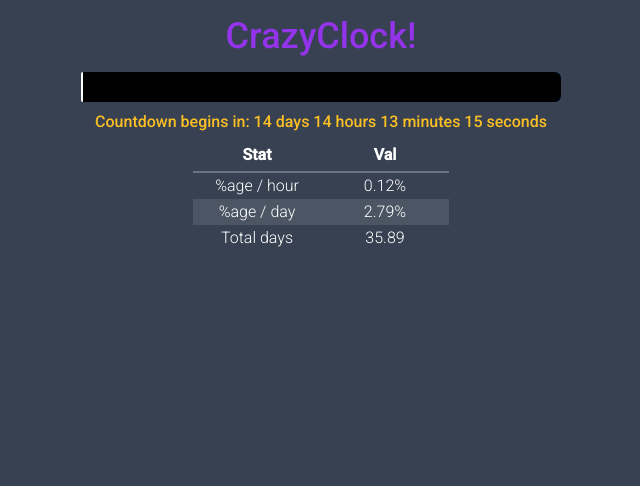
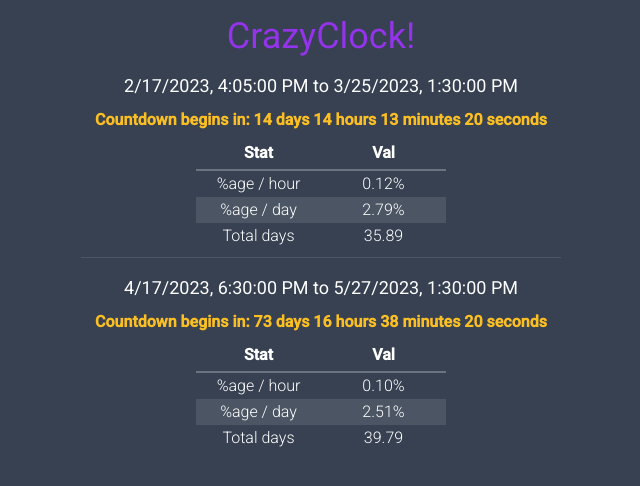
Before and after one commit to Maelstromeous/crazyclock, a Nuxt app: page / in a window 1280 px wide. Shown: the top 486 px of the page, without its empty margins (319-959 px from the left). Built offline with nearby package versions, Linux system fonts and the light colour scheme.

Commit message:
Added ability to create multiple clocks Added conditional to bar not to render if in countdown mode Fixed layout on table

```diff
--- a/app.vue
+++ b/app.vue
@@ -1,12 +1,11 @@
 <template>
-  <div id="app" class="w-full max-w-lg m-auto">
+  <div id="app" class="w-full max-w-lg m-auto px-4">
     <h1 class="text-4xl text-purple-600 my-4 text-center">CrazyClock!</h1>
-    <Clock :startDate="startDate" :endDate="endDate"></Clock>
+    <Clock v-for="clock in clocks" :startDate="clock.startDate" :endDate="clock.endDate"></Clock>
   </div>
-
   <link rel="preconnect" href="https://fonts.googleapis.com">
   <link rel="preconnect" href="https://fonts.gstatic.com" crossorigin="">
-  <link href="https://fonts.googleapis.com/css2?family=Roboto:wght@300;500&display=swap" rel="stylesheet">
+  <link href="https://fonts.googleapis.com/css2?family=Roboto:wght@300;400;500&display=swap" rel="stylesheet">
 </template>
 
 <script lang="ts" setup>
@@ -21,12 +20,23 @@ useServerSeoMeta({
   twitterCard: 'summary_large_image',
 })
 
-const startDate = new Date('2023-02-17 16:05:00')
-const endDate = new Date('2023-03-25 13:30:00')
+// array of dates with startDate and endDate as elements
+const clocks = [
+  {
+    startDate: new Date('2023-02-17 16:05:00'),
+    endDate: new Date('2023-03-25 13:30:00')
+  },
+  {
+    startDate: new Date('2023-04-17 18:30:00'),
+    endDate: new Date('2023-05-27 13:30:00')
+  }
+]
+
 </script>
 
 <style lang="scss">
 body {
-  font-family: 'Roboto', serif
+  font-family: 'Roboto', serif;
+  font-weight: 400;
 }
 </style>
--- a/components/Clock.vue
+++ b/components/Clock.vue
@@ -1,12 +1,18 @@
 <template>
-  <div ref="bar" class="bg-black rounded-md mb-2 text-white flex bg-gradient-to-r via-green-600 from-red-600 to-blue-600 mx-4" style="height: 30px">
-    <div ref="fillBar" class="h-full flex rounded-tl-md rounded-bl-md border-r-white transition-all ease-out duration-1000" :style="barProps">
-      <span class="m-auto">{{ fillText }}</span>
+  <section class="mb-4 pb-2 border-b border-b-gray-600 last-of-type:border-0">
+    <p class="text-center text-white mb-2 text-lg">{{ startDate.toLocaleString()}} to {{ endDate.toLocaleString()}}</p>
+    <div
+      ref="bar"
+      v-if="!future"
+      class="bg-black rounded-md mb-2 text-white flex bg-gradient-to-r via-green-600 from-red-600 to-blue-600" style="height: 30px">
+      <div ref="fillBar" class="h-full flex rounded-tl-md rounded-bl-md border-r-white transition-all ease-out duration-1000" :style="barProps">
+        <span class="m-auto">{{ fillText }}</span>
+      </div>
+      <div ref="blackBar" class="h-full bg-black rounded-tr-md rounded-br-md transition-all ease-out duration-1000" :style="blackBarProps"></div>
     </div>
-    <div ref="blackBar" class="h-full bg-black rounded-tr-md rounded-br-md transition-all ease-out duration-1000" :style="blackBarProps"></div>
-  </div>
-  <div class="text-center text-amber-400 bg-#50">{{ clockText }}</div>
-  <Stats :startDate="startDate" :endDate="endDate"></Stats>
+    <div class="text-center text-amber-400 font-bold">{{ clockText }}</div>
+    <Stats :startDate="startDate" :endDate="endDate"></Stats>
+  </section>
 </template>
 
 <script lang="ts" setup>
@@ -21,14 +27,20 @@ const props = defineProps<{
 
 const barProps = ref({
   width: '0%',
-  borderRight: '2px solid white'
+  borderRight: '0'
 })
 const blackBarProps = ref({
-  width: '100%'
+  width: '100%',
+  borderRadius: '0',
 })
 const startDate = new Date(props.startDate);
 const endDate = new Date(props.endDate);
 let future = false;
+
+if (new Date() < startDate) {
+  future = true;
+}
+
 let timer: NodeJS.Timer;
 const bar = ref<HTMLElement | null>(null) // Can't use value here for some reason, it breaks lower down
 const fillBar = ref<HTMLElement | null>(null)
@@ -40,8 +52,8 @@ const tickTock = (() => {
   clockText.value = calculateDateString(startDate, endDate) // Run it on load
   updateBar()
 
-  // Don't run the timer if the end date is in the past
-  if (endDate < new Date()) {
+  // Don't run the timer if the date is in the past or future
+  if (endDate < new Date() || startDate > new Date()) {
     return
   }
   timer = setInterval(() => {
@@ -68,10 +80,16 @@ const updateBar = (() => {
   if (barPercentage >= 100) {
     fillWidth = width
     fillText.value = 'FINALLY!'
-    barProps.value.borderRight = '0px'
-
   } else {
     fillText.value = `${barPercentage.toFixed(4)}%`
+    barProps.value.borderRight = '2px solid white'
+  }
+
+  if (barPercentage <= 0) {
+    blackBarProps.value.borderRadius = '0.375rem',
+    barProps.value.borderRight = '0px'
+  } else {
+    blackBarProps.value.borderRadius = '0 0.375rem 0.375rem 0'
   }
 
   const blackBarWidth = (width - fillWidth + 1).toFixed(0)
--- a/components/Stats.vue
+++ b/components/Stats.vue
@@ -1,6 +1,6 @@
 <template>
   <div class="text-white font-light">
-    <table class="table-fixed w-1/2">
+    <table class="table-fixed w-full" style="max-width: 250px;">
       <thead>
         <tr>
           <th>Stat</th>
```
